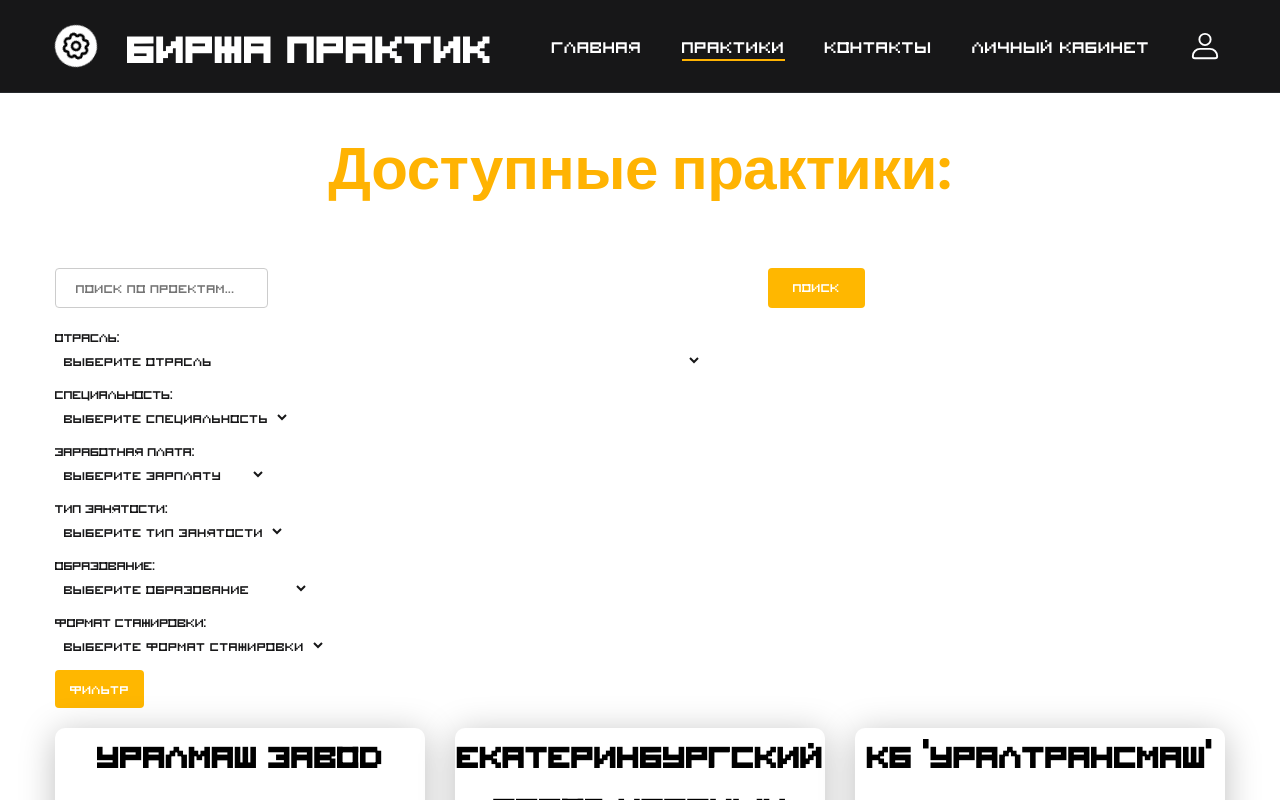
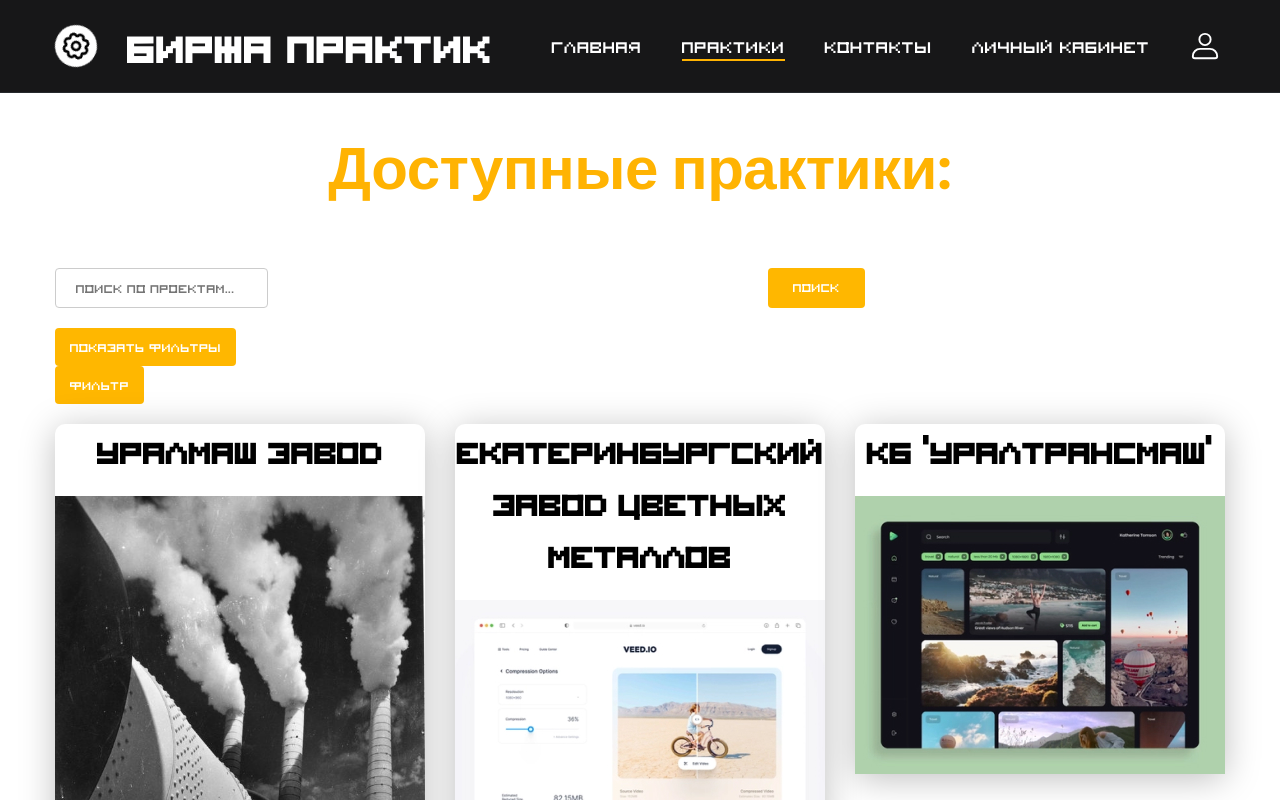
Before and after one commit to m3kskssssssss/web-uralsky-pelmeni, a React (Create React App) app: page /projects in a window 1280 px wide. Shown: the top 800 px of the page. Built offline with nearby package versions, Linux system fonts and the light colour scheme.

Commit message:
Back 2.0
Added func and localStorage.

```diff
--- a/src/components/navbar/Login.js
+++ b/src/components/navbar/Login.js
@@ -1,24 +1,66 @@
-import React from 'react';
+import React, { useState } from 'react';
 
 const Login = () => {
+    const [login, setLogin] = useState('');
+    const [password, setPassword] = useState('');
+    const [error, setError] = useState('');
+
+    const handleSubmit = async (e) => {
+        e.preventDefault();
+        setError('');
+
+        const response = await fetch('http://localhost:5001/api/login', {
+            method: 'POST',
+            headers: {
+                'Content-Type': 'application/json',
+            },
+            body: JSON.stringify({ email: login, password }),
+        });
+
+        const data = await response.json();
+
+        if (response.ok) {
+            // Успешный вход
+            localStorage.setItem('user', JSON.stringify(data)); // Сохраняем данные пользователя
+            // Можно перенаправить пользователя на другую страницу
+            alert('Вход успешен!');
+        } else {
+            // Ошибка входа
+            setError(data.message);
+        }
+    };
+
     return (
         <main className="section">
             <div className="container">
                 <h1 className="title-1">Вход:</h1>
-
+                {error && <p style={{ color: 'red' }}>{error}</p>}
                 <ul className="content-list">
                     <li className="content-list__item">
-
-            <form>
-                <input className="title-2" type="text" placeholder="Логин" required />
-                <input className="title-2" type="password" placeholder="Пароль" required />
+                        <form onSubmit={handleSubmit}>
+                            <input
+                                className="title-2"
+                                type="text"
+                                placeholder="Логин"
+                                value={login}
+                                onChange={(e) => setLogin(e.target.value)}
+                                required
+                            />
+                            <input
+                                className="title-2"
+                                type="password"
+                                placeholder="Пароль"
+                                value={password}
+                                onChange={(e) => setPassword(e.target.value)}
+                                required
+                            />
                             <button className="title-2" type="submit">Войти</button>
                         </form>
                     </li>
                 </ul>
-
             </div>
-    </main>)
+        </main>
+    );
 };
 
 export default Login;
--- a/src/pages/Filters.js
+++ b/src/pages/Filters.js
@@ -1,4 +1,5 @@
 import React, { useState } from 'react';
+
 
 const Filters = ({ onFilter }) => {
     const [industry, setIndustry] = useState('');
@@ -7,6 +8,11 @@
     const [employmentType, setEmploymentType] = useState('');
     const [education, setEducation] = useState('');
     const [internshipFormat, setInternshipFormat] = useState('');
+    const [isVisible, setIsVisible] = useState(false); // Новое состояние для видимости фильтров
+
+    const handleFilterToggle = () => {
+        setIsVisible(!isVisible); // Переключаем видимость фильтров
+    };
 
     const handleFilter = () => {
         onFilter({ industry, specialty, salary, employmentType, education, internshipFormat });
@@ -14,9 +20,15 @@
 
     return (
         <div className="filters">
+            <button onClick={handleFilterToggle}>
+                {isVisible ? 'Скрыть фильтры' : 'Показать фильтры'}
+            </button>
+            {isVisible && ( // Условно рендерим фильтры
+                <div>
                     <div>
                         <label>Отрасль:</label>
                         <select value={industry} onChange={(e) => setIndustry(e.target.value)}>
+                            <option value="">Выберите отрасль</option>
                             <option value="">Выберите отрасль</option>
                 <option value="Гостиницы, рестораны, общепит">Гостиницы, рестораны, общепит</option>
                 <option value="Государственные организации">Государственные организации</option>
@@ -47,31 +59,27 @@
                 <option value="Энергетика">Энергетика</option>
                         </select>
                     </div>
-
                     <div>
                         <label>Специальность:</label>
                         <select value={specialty} onChange={(e) => setSpecialty(e.target.value)}>
                             <option value="">Выберите специальность</option>
                             <option value="Frontend">Frontend</option>
                 <option value="Backend">Backend</option>
-                    {/* Добавьте остальные специальности */}
                         </select>
                     </div>
-
                     <div>
                         <label>Заработная плата:</label>
                         <select value={salary} onChange={(e) => setSalary(e.target.value)}>
                             <option value="">Выберите зарплату</option>
+                            <option value="">Выберите зарплату</option>
                 <option value="0">без заработной платы</option>
                 <option value="20000">от 20.000</option>
                 <option value="50000">от 50.000</option>
-                    <option value="50000">от 70.000</option>
-                    <option value="50000">от 100.000</option>
-                    <option value="50000">от 130.000</option>
-                    {/* Добавьте остальные зарплаты */}
+                <option value="70000">от 70.000</option>
+                <option value="100000">от 100.000</option>
+                <option value="130000">от 130.000</option>
                         </select>
                     </div>
-
                     <div>
                         <label>Тип занятости:</label>
                         <select value={employmentType} onChange={(e) => setEmploymentType(e.target.value)}>
@@ -80,26 +88,25 @@
                 <option value="Неполная занятость">Неполная занятость</option>
                         </select>
                     </div>
-
                     <div>
                         <label>Образование:</label>
                         <select value={education} onChange={(e) => setEducation(e.target.value)}>
                             <option value="">Выберите образование</option>
-                    <option value="высшее">Высшее</option>
-                    <option value="среднее профессиональное">Среднее профессиональное</option>
+                            <option value="Высшее">Высшее</option>
+                <option value="Среднее профессиональное">Среднее профессиональное</option>
                         </select>
                     </div>
-
                     <div>
                         <label>Формат стажировки:</label>
                         <select value={internshipFormat} onChange={(e) => setInternshipFormat(e.target.value)}>
                             <option value="">Выберите формат стажировки</option>
-                    <option value="дистанционно">Дистанционно</option>
-                    <option value="очно">Очно</option>
-                    <option value="совмещенный">Совмещенный</option>
+                            <option value="Дистанционно">Дистанционно</option>
+                <option value="Очно">Очно</option>
+                <option value="Совмещенный">Совмещенный</option>
                         </select>
                     </div>
-
+                </div>
+            )}
             <button onClick={handleFilter}>ФИЛЬТР</button>
         </div>
     );
```
Lines whose indentation alone changed are shown as unchanged.
